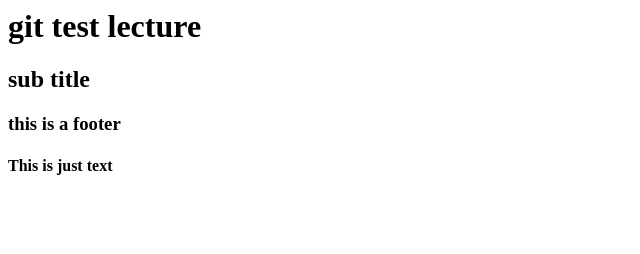
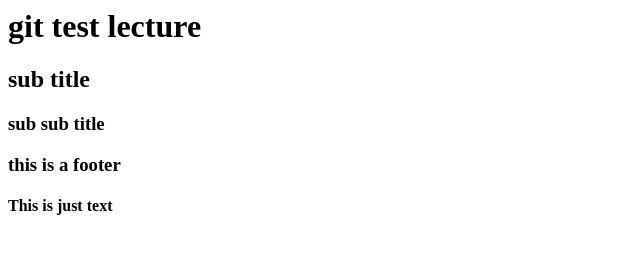
Before and after one commit to YazeedSal/gitTest, a plain HTML site: page index.html in a window 1280 px wide. Shown: the whole page, without its empty margins (0-640 px from the left). Drawn offline with Linux system fonts and the light colour scheme.

Commit message:
Added a h3 to the header

```diff
--- a/index.html
+++ b/index.html
@@ -9,6 +9,7 @@
     <div class="header">
         <h1>git test lecture</h1>
         <h2>sub title</h2>
+        <h3>sub sub title</h3>
     </div>
 
     <div class="footer">
```
